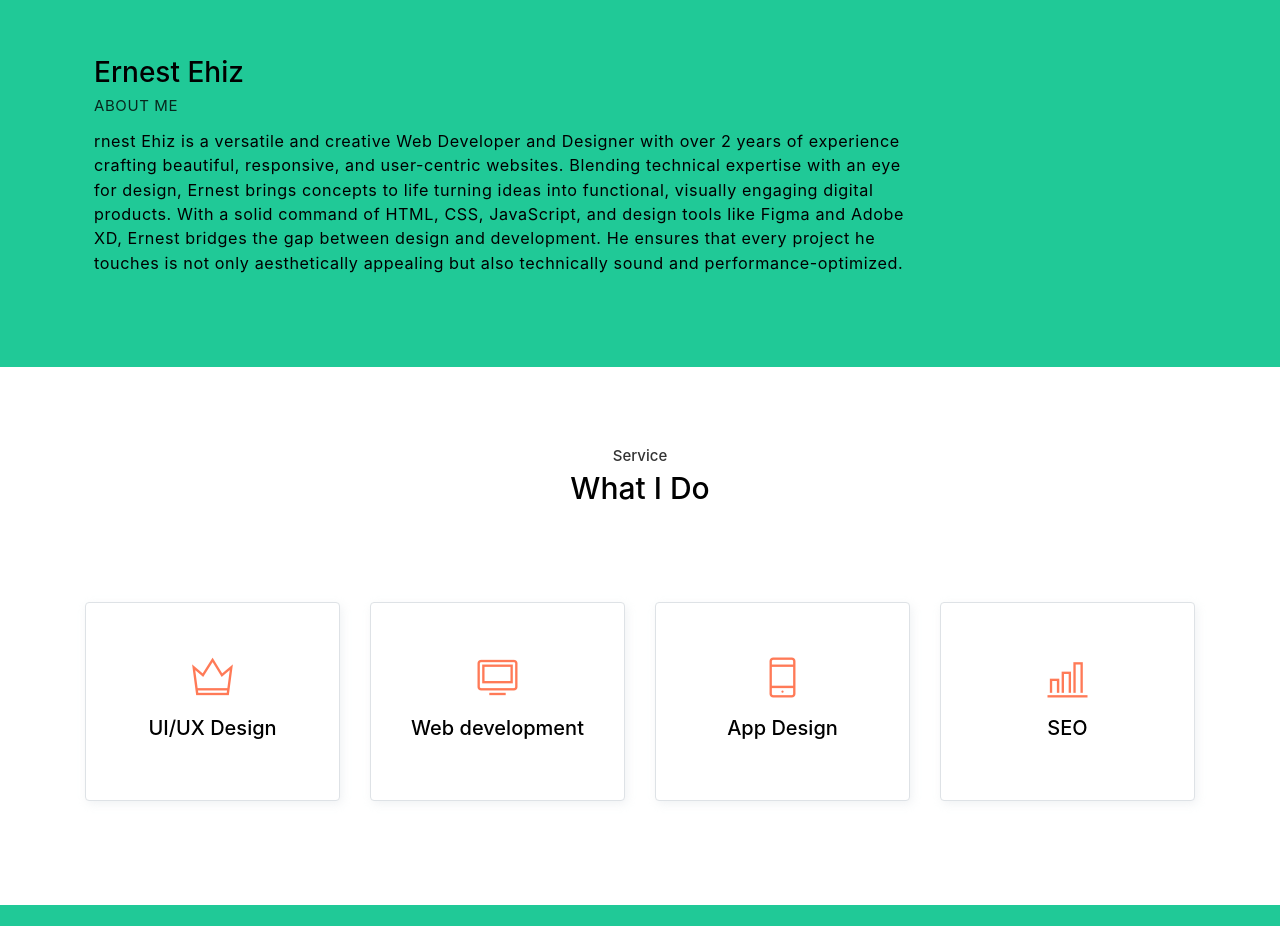
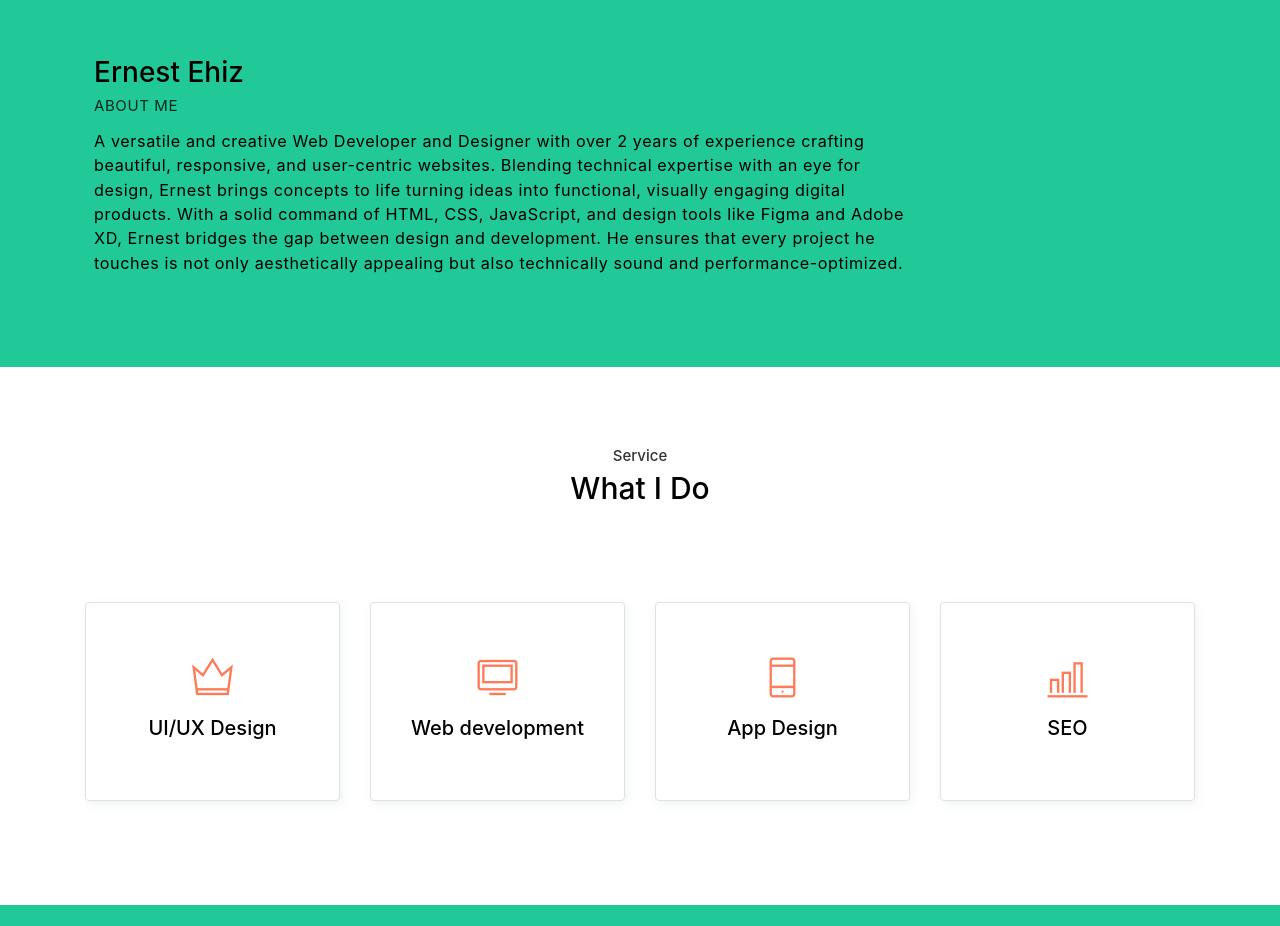
Before and after one commit to danielcodeblog/pr, a plain HTML site: page index.html in a window 1280 px wide. Shown: the part 840-1766 px from the top of the page. Drawn offline with Linux system fonts and the light colour scheme.

Commit message:
Update index.html

```diff
--- a/index.html
+++ b/index.html
@@ -91,7 +91,7 @@
                 <div class="pl-md-4 col-md-9">
                     <h6 class="title">Ernest Ehiz</h6>
                     <p class="subtitle">ABOUT ME</p>
-                    <p>rnest Ehiz is a versatile and creative Web Developer and Designer
+                    <p>A versatile and creative Web Developer and Designer
 			    with over 2 years of experience crafting beautiful, responsive,
 			    and user-centric websites. Blending technical expertise with
 			    an eye for design, Ernest brings concepts to life turning
```
